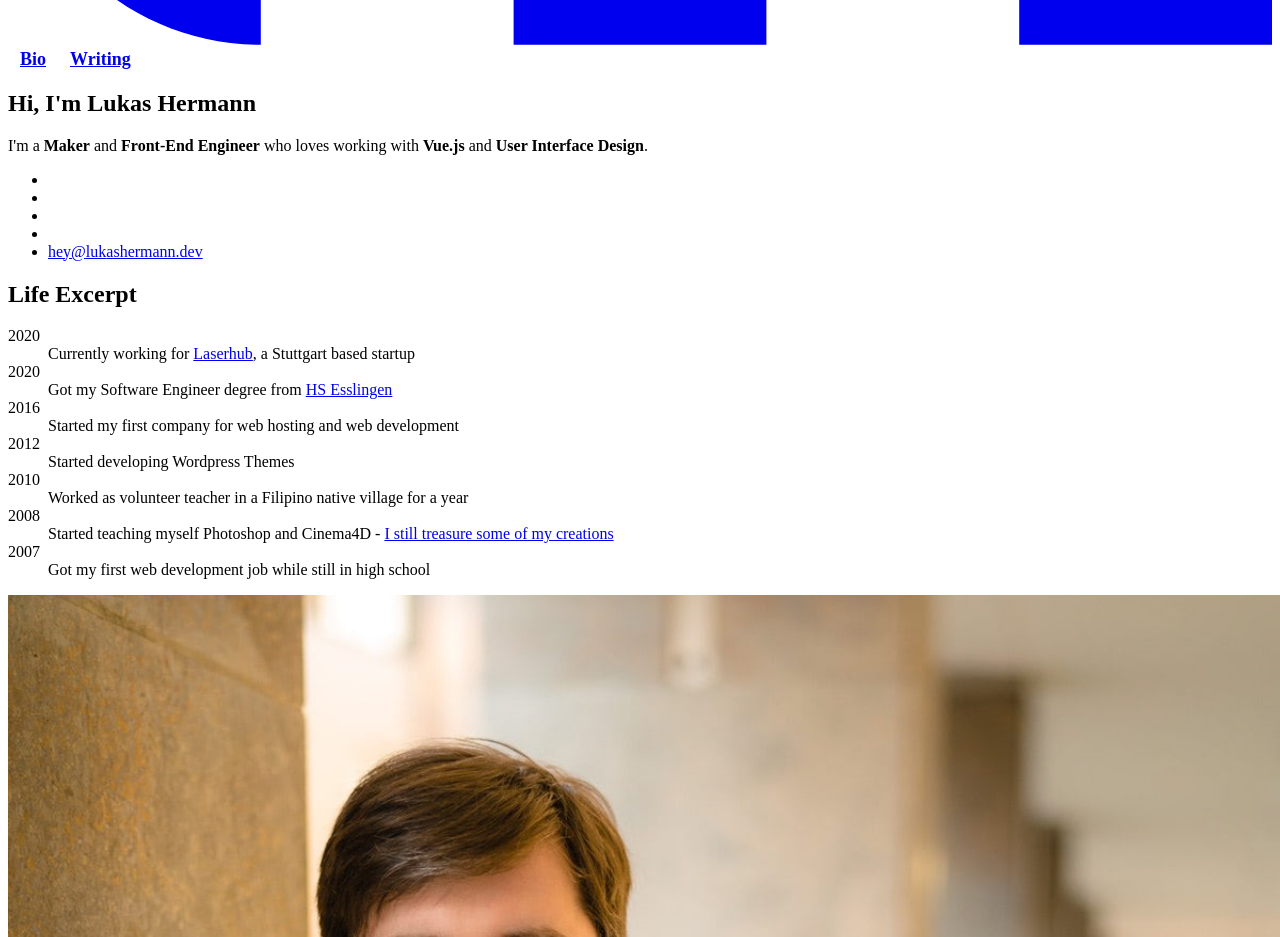
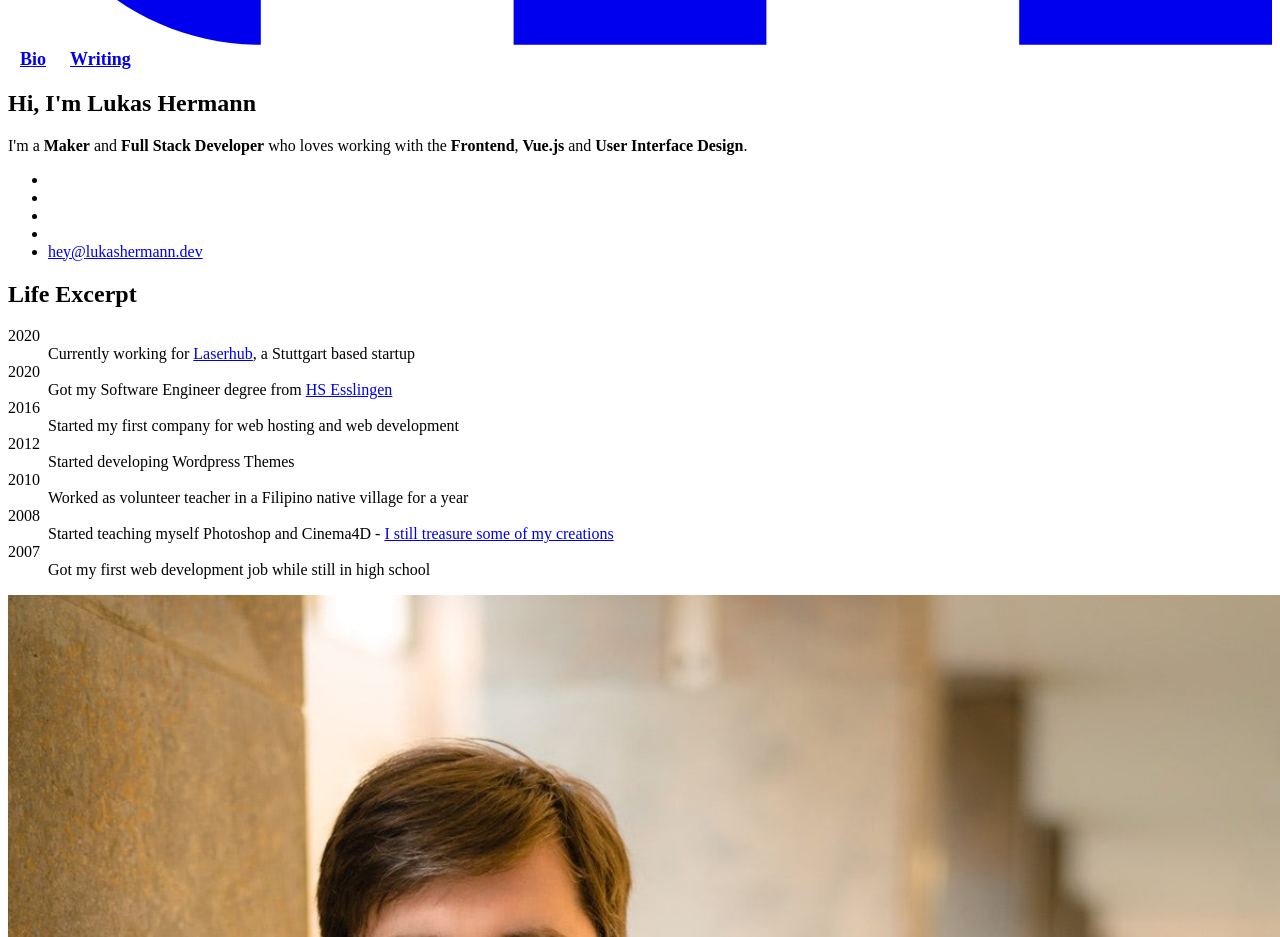
Before and after one commit to lhermann/lukashermann.dev, a Nuxt app: page / in a window 1280 px wide. Shown: the part 1480-2417 px from the top of the page. Built offline with nearby package versions, Linux system fonts and the light colour scheme.

Commit message:
feat: update role description

```diff
--- a/pages/index.vue
+++ b/pages/index.vue
@@ -6,8 +6,7 @@
           Hi, I'm Lukas Hermann
         </h1>
         <p class="text-xl mb-6">
-          I'm a <strong>Maker</strong> and <strong>Front-End Engineer</strong> who loves working with
-          <strong>Vue.js</strong> and <strong>User Interface Design</strong>.
+          I'm a <strong>Maker</strong> and <strong>Full Stack Developer</strong> who loves working with the <strong>Frontend</strong>, <strong>Vue.js</strong> and <strong>User Interface Design</strong>.
         </p>
         <ul class="flex text-gray-600">
           <li class="mb-3 mr-3">
```
